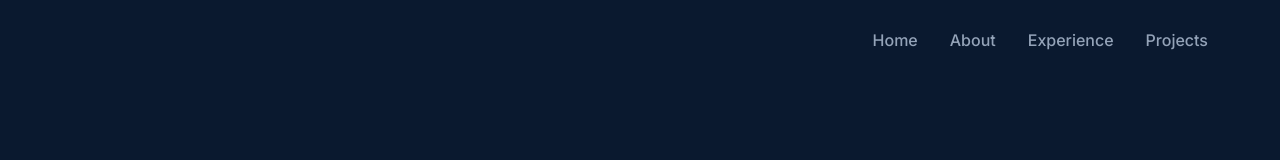
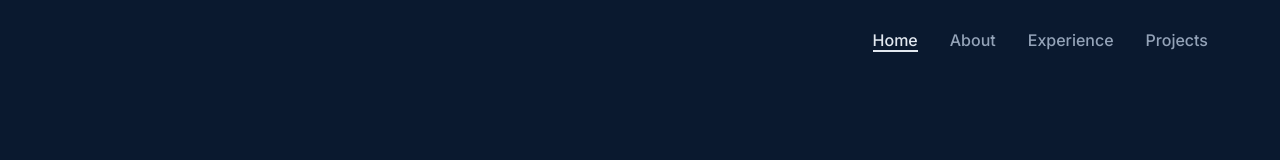
Before and after one commit to ElizabethSh/project-zero, a React (Vite) app: page / in a window 1280 px wide. Shown: the top 160 px of the page. Built offline with nearby package versions, Linux system fonts and the light colour scheme.

Commit message:
Add styles for the active link

```diff
--- a/src/components/layout/header/header.scss
+++ b/src/components/layout/header/header.scss
@@ -32,8 +32,12 @@
     &:hover,
     &:focus {
       color: var(--light-gray);
+      transition: color 0.2s ease;
     }
 
-    // TODO: Add active link styles
+    &.active {
+      color: var(--text-color-secondary);
+      border-bottom: 2px solid var(--text-color-secondary);
+    }
   }
 }
--- a/src/components/layout/header/index.tsx
+++ b/src/components/layout/header/index.tsx
@@ -1,16 +1,24 @@
+import { useState } from "react";
+
 import "./header.scss";
 
 const PAGES = ["home", "about", "experience", "projects"] as const;
 
-const Header = () => (
+const Header = () => {
+  const [activeLink, setActiveLink] = useState<string>(PAGES[0]);
+
+  return (
     <header className="header">
       <div className="container">
-      {/* TODO: add logo? */}
         <nav className="nav">
           <ul className="nav-list">
             {PAGES.map((page) => (
               <li key={page}>
-              <a className="page-link" href={`#${page}`}>
+                <a
+                  className={`page-link ${activeLink === page ? "active" : ""}`}
+                  href={`#${page}`}
+                  onClick={() => setActiveLink(page)}
+                >
                   {page}
                 </a>
               </li>
@@ -20,5 +28,6 @@ const Header = () => (
       </div>
     </header>
   );
+};
 
 export default Header;
```
Lines whose indentation alone changed are shown as unchanged.
